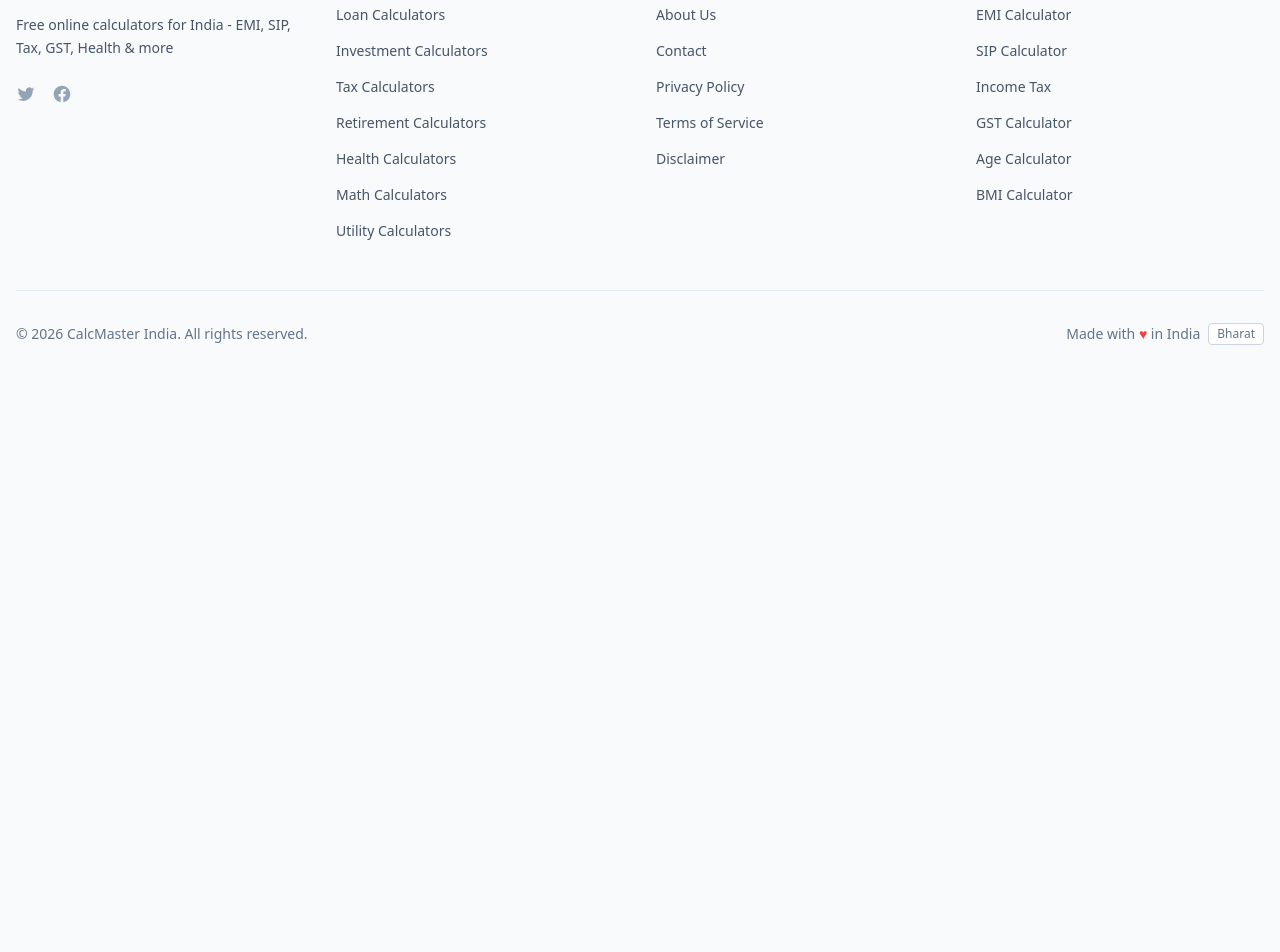
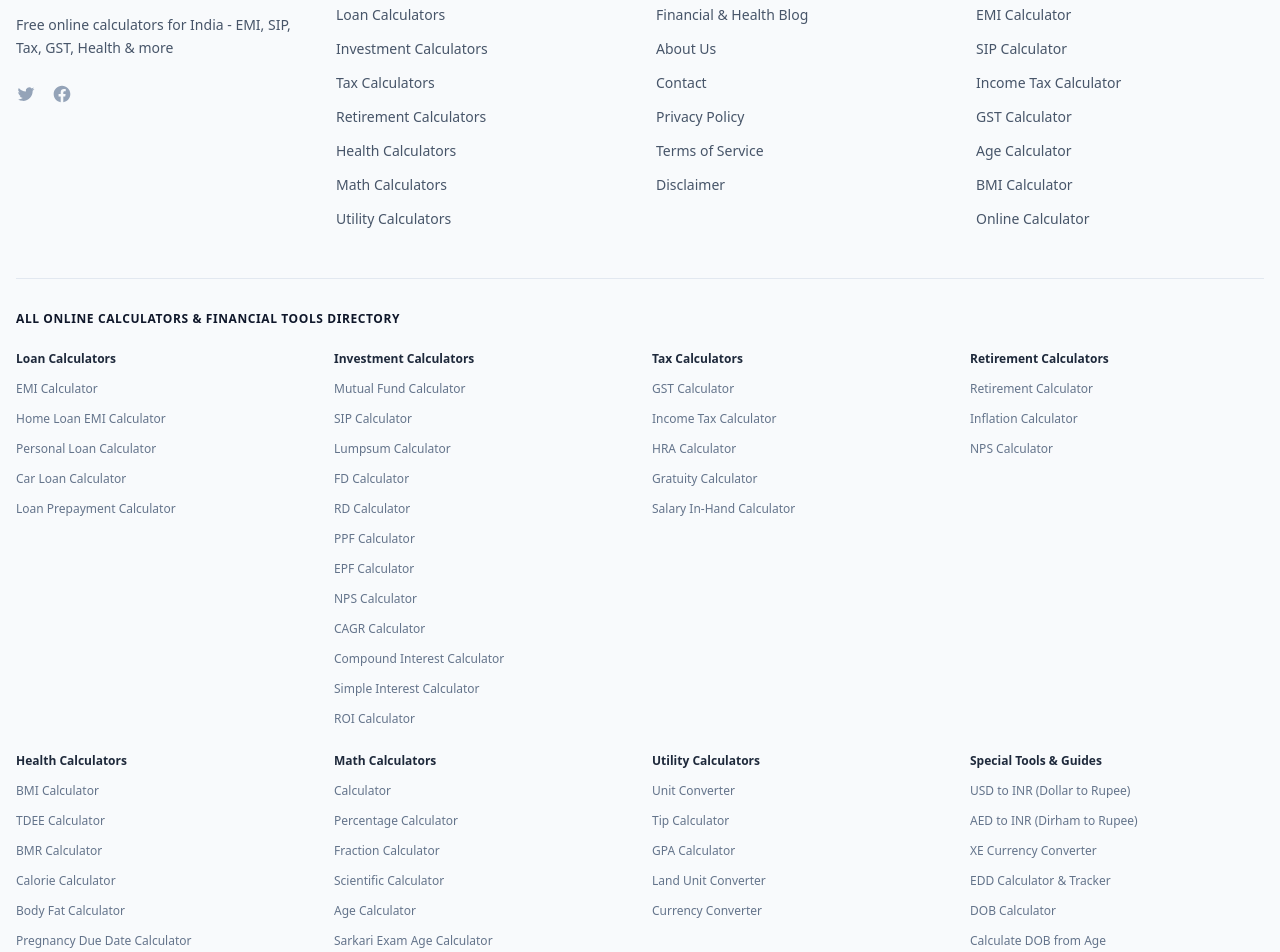
Before and after one commit to rohitstudy70-arch/calculator, a Next.js app: page / in a window 1280 px wide. Shown: the part 3660-4612 px from the top of the page. Before the commit the page ends 4037 px from the top, so only its background shows below. Built offline with nearby package versions, Linux system fonts and the light colour scheme.

Commit message:
feat(seo): add complete All Calculators & Guides directory to global Footer for 1-click crawl depth and fast indexing

```diff
--- a/src/components/layout/Footer.tsx
+++ b/src/components/layout/Footer.tsx
@@ -1,16 +1,28 @@
 import React from 'react';
 import Link from 'next/link';
-import { CATEGORIES } from '@/lib/constants';
-import { SITE_NAME, SITE_DESCRIPTION } from '@/lib/constants';
+import { CATEGORIES, getCalculatorHref, SITE_NAME, SITE_DESCRIPTION } from '@/lib/constants';
 
 export default function Footer() {
   const popularCalculators = [
-    { name: 'EMI Calculator', slug: 'emi' },
-    { name: 'SIP Calculator', slug: 'sip' },
-    { name: 'Income Tax', slug: 'income-tax' },
-    { name: 'GST Calculator', slug: 'gst' },
-    { name: 'Age Calculator', slug: 'age' },
-    { name: 'BMI Calculator', slug: 'bmi' },
+    { name: 'EMI Calculator', href: '/emi-calculator' },
+    { name: 'SIP Calculator', href: '/sip-calculator' },
+    { name: 'Income Tax Calculator', href: '/income-tax-calculator' },
+    { name: 'GST Calculator', href: '/gst-calculator' },
+    { name: 'Age Calculator', href: '/age-calculator' },
+    { name: 'BMI Calculator', href: '/bmi-calculator' },
+    { name: 'Online Calculator', href: '/calculator' },
+  ];
+
+  const specialToolsAndGuides = [
+    { name: 'USD to INR (Dollar to Rupee)', href: '/dollar-to-rupee' },
+    { name: 'AED to INR (Dirham to Rupee)', href: '/aed-to-inr' },
+    { name: 'XE Currency Converter', href: '/xe-currency-converter' },
+    { name: 'EDD Calculator & Tracker', href: '/edd-calculator' },
+    { name: 'DOB Calculator', href: '/dob-calculator' },
+    { name: 'Calculate DOB from Age', href: '/calculate-dob-from-age' },
+    { name: 'ICMR BMI Chart for Indians', href: '/blog/bmi-chart-for-indians-icmr-guidelines' },
+    { name: 'Personal Loan Prepayment Guide', href: '/blog/personal-loan-prepayment-early-repayment-india' },
+    { name: 'Home Loan EMI vs Prepayment', href: '/blog/home-loan-emi-vs-prepayment' },
   ];
 
   return (
@@ -27,7 +39,6 @@ export default function Footer() {
               {SITE_DESCRIPTION}
             </p>
             <div className="flex space-x-4 pt-2">
-              {/* Social Links Placeholders */}
               <a href="#" className="text-slate-400 hover:text-[#1E40AF] dark:hover:text-[#3b82f6]" aria-label="Twitter">
                 <svg className="w-5 h-5" fill="currentColor" viewBox="0 0 24 24" aria-hidden="true">
                   <path d="M8.29 20.251c7.547 0 11.675-6.253 11.675-11.675 0-.178 0-.355-.012-.53A8.348 8.348 0 0022 5.92a8.19 8.19 0 01-2.357.646 4.118 4.118 0 001.804-2.27 8.224 8.224 0 01-2.605.996 4.107 4.107 0 00-6.993 3.743 11.65 11.65 0 01-8.457-4.287 4.106 4.106 0 001.27 5.477A4.072 4.072 0 012.8 9.713v.052a4.105 4.105 0 003.292 4.022 4.095 4.095 0 01-1.853.07 4.108 4.108 0 003.834 2.85A8.233 8.233 0 012 18.407a11.616 11.616 0 006.29 1.84" />
@@ -44,7 +55,7 @@ export default function Footer() {
           {/* Column 2: Categories */}
           <div>
             <h3 className="text-sm font-semibold text-slate-900 dark:text-white uppercase tracking-wider mb-4">Categories</h3>
-            <ul className="space-y-3">
+            <ul className="space-y-2.5">
               {CATEGORIES.map(category => (
                 <li key={category.id}>
                   <Link href={`/${category.slug}-calculators`} className="text-sm text-slate-600 dark:text-slate-400 hover:text-[#1E40AF] dark:hover:text-[#3b82f6]">
@@ -58,7 +69,8 @@ export default function Footer() {
           {/* Column 3: Quick Links */}
           <div>
             <h3 className="text-sm font-semibold text-slate-900 dark:text-white uppercase tracking-wider mb-4">Quick Links</h3>
-            <ul className="space-y-3">
+            <ul className="space-y-2.5">
+              <li><Link href="/blog" className="text-sm text-slate-600 dark:text-slate-400 hover:text-[#1E40AF] dark:hover:text-[#3b82f6]">Financial &amp; Health Blog</Link></li>
               <li><Link href="/about" className="text-sm text-slate-600 dark:text-slate-400 hover:text-[#1E40AF] dark:hover:text-[#3b82f6]">About Us</Link></li>
               <li><Link href="/contact" className="text-sm text-slate-600 dark:text-slate-400 hover:text-[#1E40AF] dark:hover:text-[#3b82f6]">Contact</Link></li>
               <li><Link href="/privacy-policy" className="text-sm text-slate-600 dark:text-slate-400 hover:text-[#1E40AF] dark:hover:text-[#3b82f6]">Privacy Policy</Link></li>
@@ -70,15 +82,66 @@ export default function Footer() {
           {/* Column 4: Popular */}
           <div>
             <h3 className="text-sm font-semibold text-slate-900 dark:text-white uppercase tracking-wider mb-4">Popular Calculators</h3>
-            <ul className="space-y-3">
+            <ul className="space-y-2.5">
               {popularCalculators.map(calc => (
-                <li key={calc.slug}>
-                  <Link href={`/${calc.slug}-calculator`} className="text-sm text-slate-600 dark:text-slate-400 hover:text-[#1E40AF] dark:hover:text-[#3b82f6]">
+                <li key={calc.href}>
+                  <Link href={calc.href} className="text-sm text-slate-600 dark:text-slate-400 hover:text-[#1E40AF] dark:hover:text-[#3b82f6]">
                     {calc.name}
                   </Link>
                 </li>
               ))}
             </ul>
+          </div>
+        </div>
+
+        {/* Complete All Calculators & Tools Directory for Fast Indexing & Internal Linking */}
+        <div className="py-8 border-t border-slate-200 dark:border-slate-800">
+          <h3 className="text-xs font-bold text-slate-900 dark:text-white uppercase tracking-wider mb-6">
+            All Online Calculators &amp; Financial Tools Directory
+          </h3>
+          <div className="grid grid-cols-2 sm:grid-cols-3 lg:grid-cols-4 gap-6">
+            {CATEGORIES.map((category) => (
+              <div key={`footer-dir-${category.id}`}>
+                <Link
+                  href={`/${category.slug}-calculators`}
+                  className="text-xs font-semibold text-slate-800 dark:text-slate-200 hover:text-[#1E40AF] dark:hover:text-[#3b82f6] block mb-2"
+                >
+                  {category.name}
+                </Link>
+                <ul className="space-y-1.5">
+                  {category.calculators.map((calc) => (
+                    <li key={`footer-calc-${category.id}-${calc.id}`}>
+                      <Link
+                        href={getCalculatorHref(calc.slug)}
+                        className="text-xs text-slate-500 dark:text-slate-400 hover:text-[#1E40AF] dark:hover:text-[#3b82f6]"
+                      >
+                        {calc.name} {calc.name.toLowerCase().includes('calculator') || calc.name.toLowerCase().includes('converter') ? '' : 'Calculator'}
+                      </Link>
+                    </li>
+                  ))}
+                </ul>
+              </div>
+            ))}
+            <div>
+              <Link
+                href="/blog"
+                className="text-xs font-semibold text-slate-800 dark:text-slate-200 hover:text-[#1E40AF] dark:hover:text-[#3b82f6] block mb-2"
+              >
+                Special Tools &amp; Guides
+              </Link>
+              <ul className="space-y-1.5">
+                {specialToolsAndGuides.map((item) => (
+                  <li key={item.href}>
+                    <Link
+                      href={item.href}
+                      className="text-xs text-slate-500 dark:text-slate-400 hover:text-[#1E40AF] dark:hover:text-[#3b82f6]"
+                    >
+                      {item.name}
+                    </Link>
+                  </li>
+                ))}
+              </ul>
+            </div>
           </div>
         </div>
 
--- a/src/lib/constants.ts
+++ b/src/lib/constants.ts
@@ -103,6 +103,7 @@ export const CATEGORIES: Category[] = [
       { id: 'tdee', name: 'TDEE', nameHi: 'टीडीईई', slug: 'tdee', description: 'Total Daily Energy Expenditure', descriptionHi: 'दैनिक ऊर्जा व्यय कैलकुलेटर' },
       { id: 'bmr', name: 'BMR', nameHi: 'बीएमआर', slug: 'bmr', description: 'Basal Metabolic Rate', descriptionHi: 'बेसल मेटाबोलिक रेट' },
       { id: 'calorie', name: 'Calorie', nameHi: 'कैलोरी', slug: 'calorie', description: 'Daily Calorie Needs', descriptionHi: 'दैनिक कैलोरी आवश्यकताएं' },
+      { id: 'body-fat', name: 'Body Fat', nameHi: 'बॉडी फैट', slug: 'body-fat', description: 'US Navy Body Fat Percentage', descriptionHi: 'बॉडी फैट प्रतिशत कैलकुलेटर' },
       { id: 'pregnancy-due-date', name: 'Pregnancy Due Date', nameHi: 'गर्भावस्था की नियत तारीख', slug: 'pregnancy-due-date', description: 'Pregnancy Due Date Calculator', descriptionHi: 'गर्भावस्था की नियत तारीख कैलकुलेटर' },
       { id: 'edd', name: 'EDD Calculator & Tracker', nameHi: 'ईडीडी कैलकुलेटर व ट्रैकर', slug: 'edd-calculator', description: 'Calculate EDD & Track Pregnancy Week by Week', descriptionHi: 'ईडीडी निकालें और प्रेग्नेंसी ट्रैक करें' }
     ]
```
